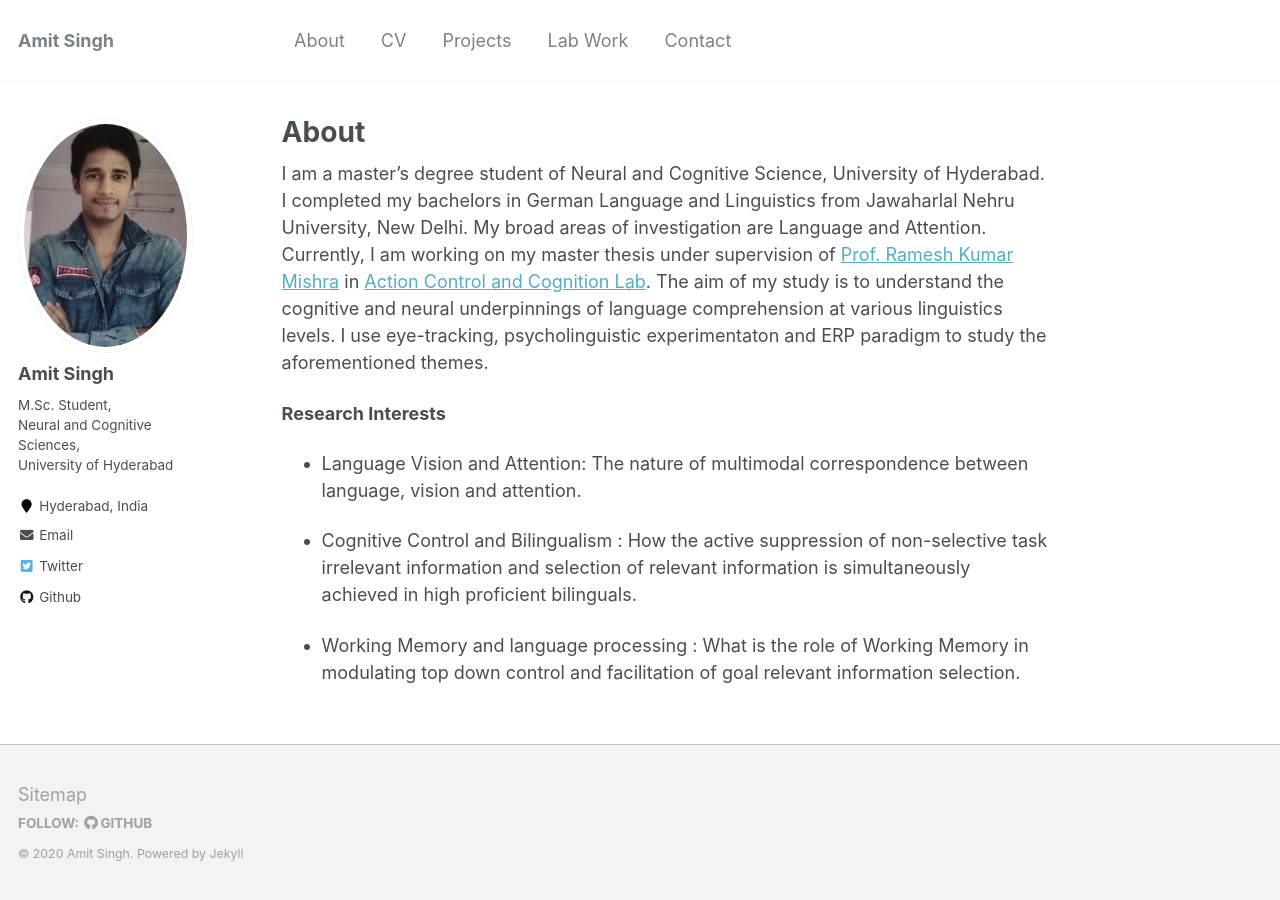
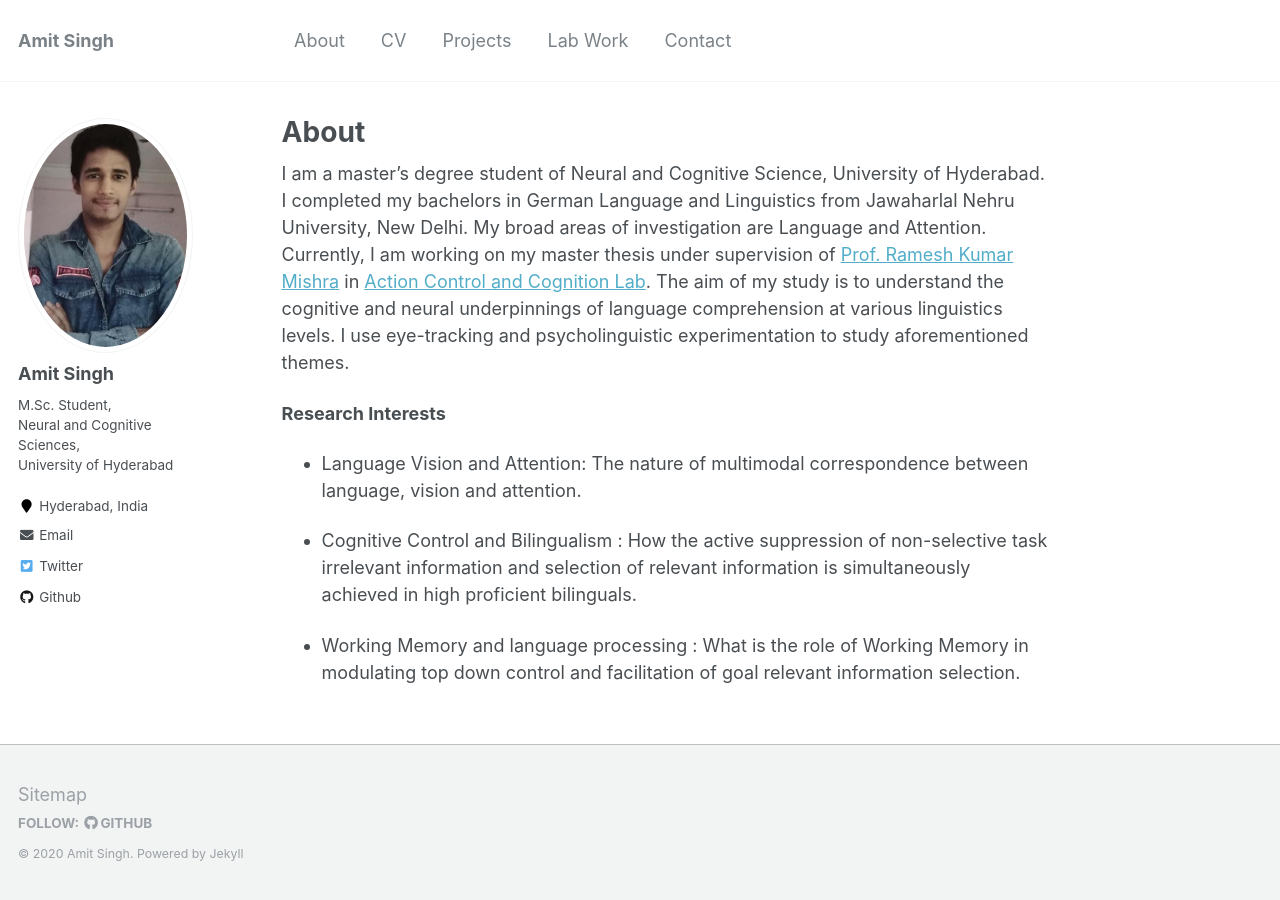
Before and after one commit to amits1ngh/amits1ngh.github.io, a Jekyll site: the page built from _pages/about.md, in a window 1280 px wide. Built offline with Jekyll 4.4.1, drawn with Linux system fonts in a browser that asks for light colours.

Commit message:
Update about.md

```diff
--- a/_pages/about.md
+++ b/_pages/about.md
@@ -7,7 +7,7 @@ redirect_from:
   - /about/
   - /about.html
 ---
-I am a master's degree student of Neural and Cognitive Science, University of Hyderabad. I completed my bachelors in German Language and Linguistics from Jawaharlal Nehru University, New Delhi. My broad areas of investigation are Language and Attention. Currently, I am working on my master thesis under supervision of [Prof. Ramesh Kumar Mishra](https://rameshkumarmishra.wordpress.com/) in [Action Control and Cognition Lab](https://actioncontrolcognitionlaboratory.wordpress.com/). The aim of my study is to understand the cognitive and neural underpinnings of language comprehension at various linguistics levels. I use eye-tracking, psycholinguistic experimentaton and ERP paradigm to study the aforementioned themes.
+I am a master's degree student of Neural and Cognitive Science, University of Hyderabad. I completed my bachelors in German Language and Linguistics from Jawaharlal Nehru University, New Delhi. My broad areas of investigation are Language and Attention. Currently, I am working on my master thesis under supervision of [Prof. Ramesh Kumar Mishra](https://rameshkumarmishra.wordpress.com/) in [Action Control and Cognition Lab](https://actioncontrolcognitionlaboratory.wordpress.com/). The aim of my study is to understand the cognitive and neural underpinnings of language comprehension at various linguistics levels. I use eye-tracking and psycholinguistic experimentation to study aforementioned themes.
 
 **Research Interests**
 - Language Vision and Attention: The nature of multimodal correspondence between language, vision and attention.
```
